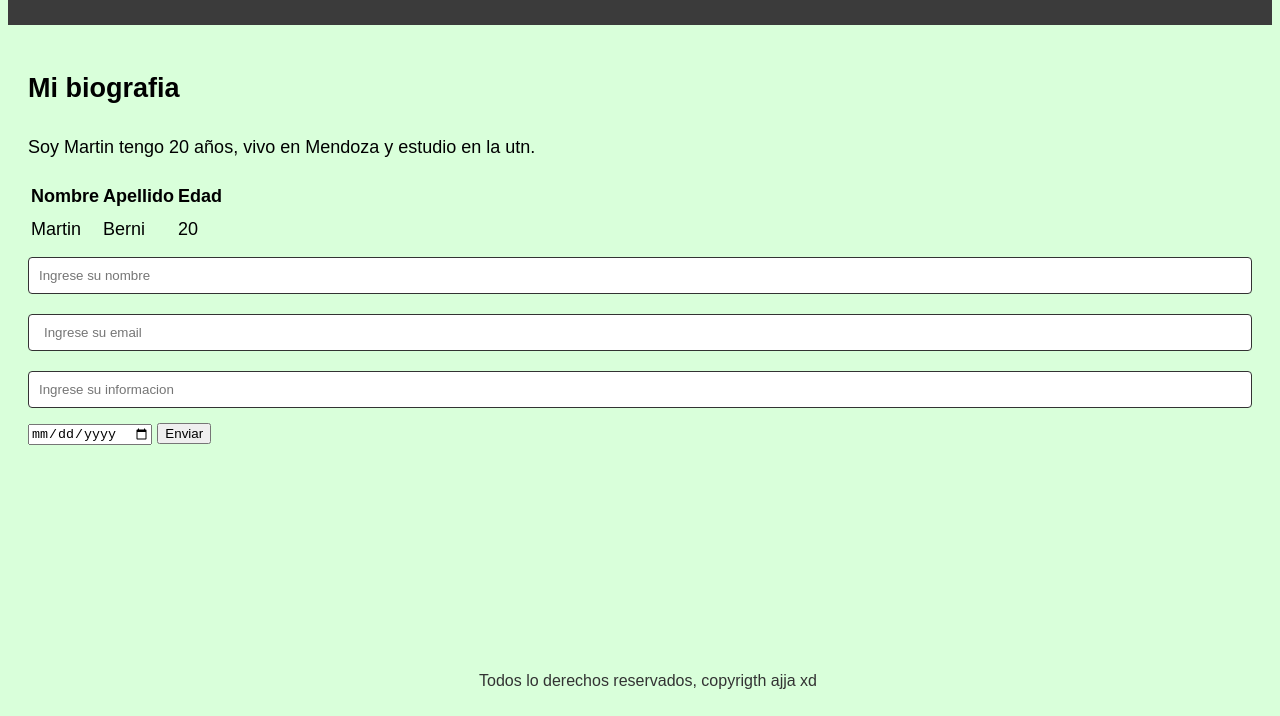
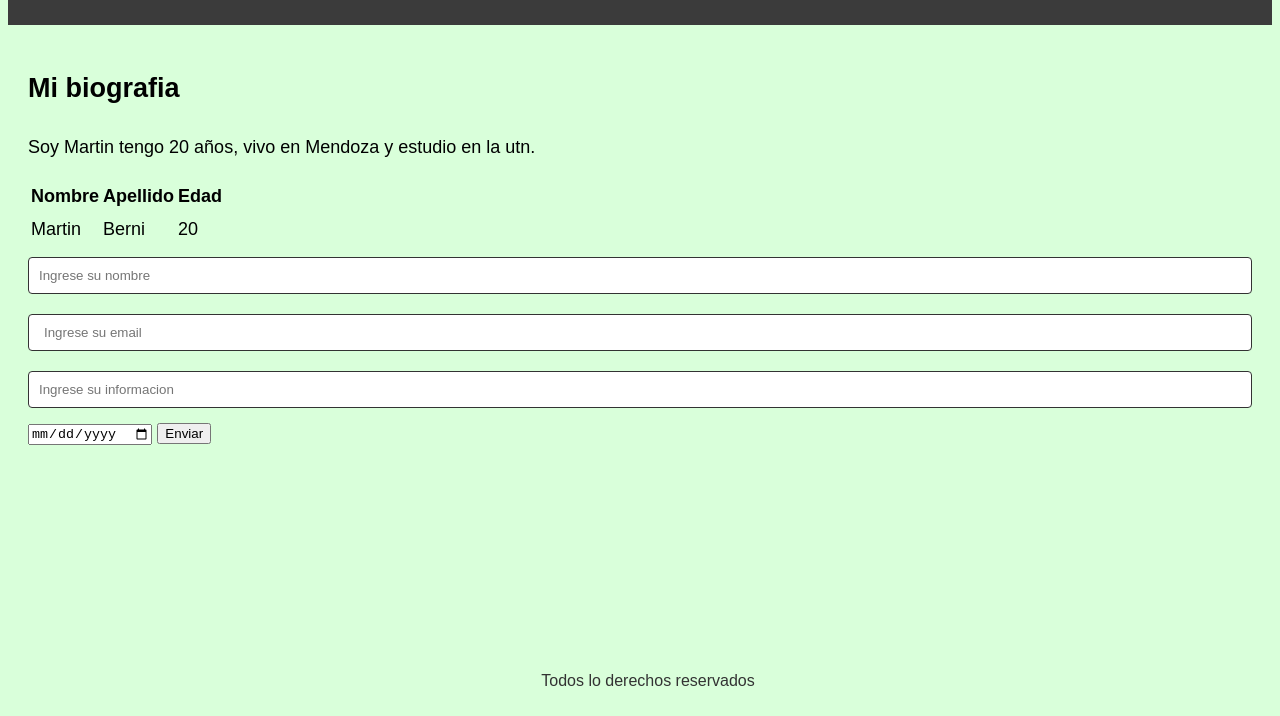
Before and after one commit to martinberni14/perfil_de_usuario, a plain HTML site: page index.html in a window 1280 px wide. Shown: the part 84-800 px from the top of the page. Drawn offline with Linux system fonts and the light colour scheme.

Commit message:
jiji jojo

```diff
--- a/index.html
+++ b/index.html
@@ -50,7 +50,7 @@
             </div>
         </main>
         <footer>
-            <p>Todos lo derechos reservados, copyrigth ajja xd</p>
+            <p>Todos lo derechos reservados</p>
         </footer>
 
         <script src="" async defer></script>
```
